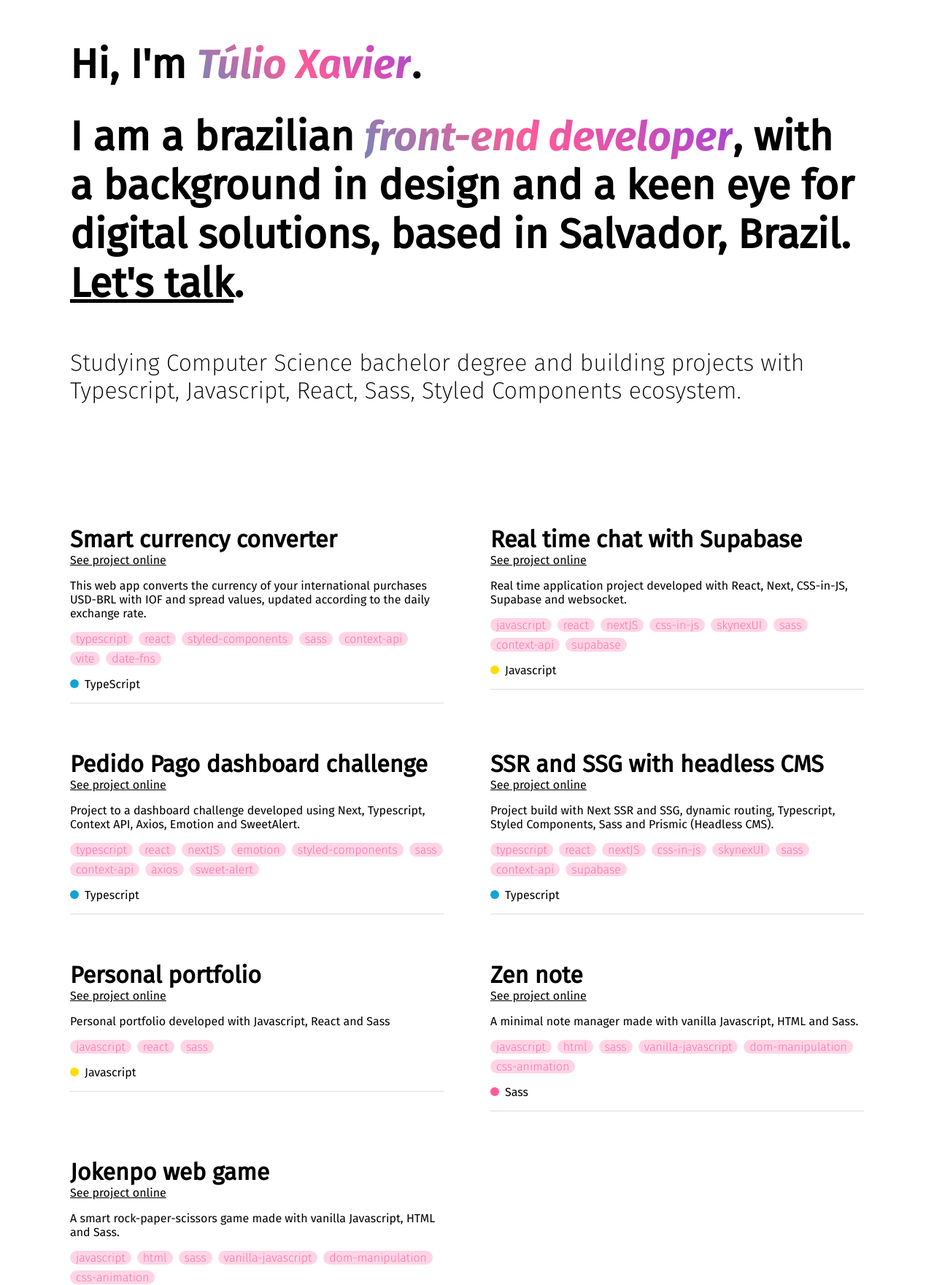
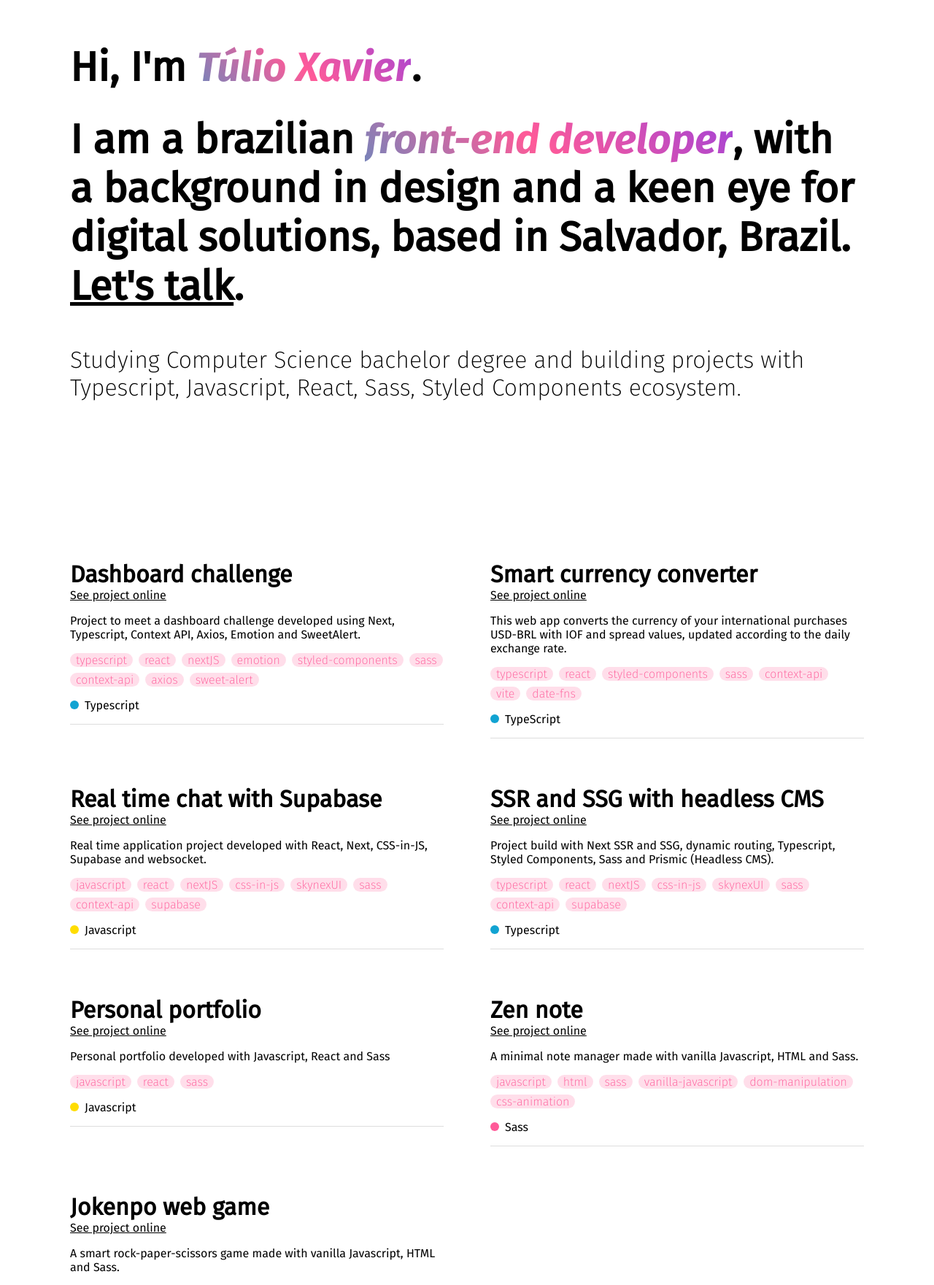
Before and after one commit to tuliopxavier/portfolio, a React (Create React App) app: page / in a window 1280 px wide. Shown: the part 128-1889 px from the top of the page at 73% size. Built offline with nearby package versions, Linux system fonts and the light colour scheme.

Commit message:
:lipstick: update responsiviness

```diff
--- a/src/components/Header.jsx
+++ b/src/components/Header.jsx
@@ -6,7 +6,7 @@ import "./header.scss";
 export const Header = () => {
   let prevScrollpos = window.pageYOffset;
 
-  // hide nav menu
+  // hide nav menu when scrolling down
   window.onscroll = function () {
     let currentScrollPos = window.pageYOffset;
     if (prevScrollpos > currentScrollPos) {
--- a/src/components/Works.jsx
+++ b/src/components/Works.jsx
@@ -8,11 +8,10 @@ export const Works = () => {
 
       {worksList.map((item) => {
         return (
-        <article className='work-container'>
+        <article key={item.id} className='work-container'>
           <a href={item.repo} target='_blank' rel="noreferrer"><h3>{item.name}</h3></a>
           <a href={item.demo} target='_blank' rel="noreferrer">See project online</a>
           <p>{item.description}</p>
-
           <dl>
             {item.topics.map((tag) => {
               return(
@@ -20,16 +19,10 @@ export const Works = () => {
               )
             })}
           </dl>
-
           <p><span className='dot' style={{backgroundColor: `${item.color}`}} ></span>{item.language}</p>
 
         </article>
-
       )})}
-
-
-
-
 
     </section>
   );
--- a/src/components/header.scss
+++ b/src/components/header.scss
@@ -10,7 +10,7 @@ header {
 
   width: 100%;
   height: 5rem;
-  padding: 1rem 3rem;
+  padding: 1rem 2rem;
 
   display: flex;
   align-items: center;
--- a/src/components/home.scss
+++ b/src/components/home.scss
@@ -9,20 +9,26 @@ $color-gradient-3: #11a3d2;
   flex-direction: column;
 
   font-weight: 700;
-  padding: 6rem 3rem 0;
+  padding: 6rem 2rem 0;
   width: 100%;
-  min-height: 100vh;
+  height: 100vh;
 
   & p {
     font-size: 1.75rem;
     margin-bottom: 2rem;
     word-break: break-word;
+
+    a,
+    span {
+      white-space: nowrap;
+    }
   }
 
   & p:last-child {
     margin-top: 1rem;
     font: 200 normal 1.5rem "Fira Sans";
     margin-bottom: 2rem;
+    font-size: 1rem;
   }
 
   & span {
@@ -69,30 +75,34 @@ $color-gradient-3: #11a3d2;
     font-size: 2rem;
   }
 }
-@media (min-width: 585px) {
-  #home p,
-  #home span {
-    font-size: 2.5rem;
-  }
-}
 
 @media (min-width: 768px) {
   #home {
-    padding: 14rem 4rem 0;
+    padding: 8rem 4rem 0;
 
     & p,
     & span {
-      font-size: 2.75rem;
+      font-size: 2.5rem;
     }
 
     & p:last-child {
-      margin-top: 1.5rem;
-      font: 200 normal 2rem "Fira Sans";
+      font-size: 1.5rem;
     }
   }
 }
 
 @media (min-width: 1024px) {
+  #home {
+    padding: 8rem 6rem 0;
+
+    & p,
+    & span {
+      font-size: 3rem;
+    }
+  }
+}
+
+@media (min-width: 1200px) {
   #home {
     padding: 6rem 6rem 0;
 
@@ -100,5 +110,9 @@ $color-gradient-3: #11a3d2;
     & span {
       font-size: 3.5rem;
     }
+
+    & p:last-child {
+      font-size: 2rem;
+    }
   }
 }
--- a/src/components/works.scss
+++ b/src/components/works.scss
@@ -2,13 +2,13 @@ $color-gradient-1: #ff5a98;
 $color-gradient-2: #7638f4;
 $color-gradient-3: #11a3d2;
 
-section#works {
+#works {
   display: grid;
-  grid-template-columns: repeat(auto-fit, minmax(25rem, 1fr));
+  grid-template-columns: repeat(auto-fit, minmax(16rem, 1fr));
   flex-wrap: wrap;
   gap: 4rem;
 
-  padding: 3rem 6rem;
+  padding: 2rem;
 
   & .work-container {
     border-bottom: solid 1px #ddd;
@@ -17,6 +17,10 @@ section#works {
 
     & a:first-of-type {
       text-decoration: none;
+    }
+
+    & a:nth-of-type(2) {
+      cursor: pointer;
     }
 
     & h3 {
@@ -35,7 +39,7 @@ section#works {
 
       & dd {
         color: #ff5a98;
-        background-color: rgb(255, 90, 152, 0.25);
+        background-color: rgb(255, 90, 152, 0.2);
         padding: 0 .5rem;
         border-radius: 1rem;
         white-space: nowrap;
@@ -53,3 +57,24 @@ section#works {
     }
   }
 }
+
+
+// MEDIA QUERIES RESPONSIVINESS
+
+@media (min-width: 768px) {
+  #works {
+    padding: 4rem;
+  }
+}
+
+@media (min-width: 1024px) {
+  #works {
+    padding: 6rem;
+  }
+}
+
+@media (min-width: 1024px) {
+  #works {
+    grid-template-columns: 1fr 1fr;
+  }
+}
--- a/src/worksList.js
+++ b/src/worksList.js
@@ -1,6 +1,16 @@
 export let worksList = [
+{
+    id: 0,
+    name: 'Dashboard challenge',
+    repo: 'https://github.com/tuliopxavier/pp-challenge-web',
+    description: 'Project to meet a dashboard challenge developed using Next, Typescript, Context API, Axios, Emotion and SweetAlert.',
+    demo: 'https://pp-challenge-web-tulio-xavier.vercel.app/',
+    language: 'Typescript',
+    topics: [ 'typescript', 'react', 'nextJS', 'emotion', 'styled-components', 'sass', 'context-api', 'axios', 'sweet-alert'],
+    color: '#11a3d2'
+    },
   {
-    id: 0,
+    id: 1,
     name: 'Smart currency converter',
     repo: 'https://github.com/tuliopxavier/smart-currency-converter',
     description: 'This web app converts the currency of your international purchases USD-BRL with IOF and spread values, updated according to the daily exchange rate.',
@@ -10,7 +20,7 @@ export let worksList = [
     color: '#11a3d2'
   },
   {
-    id: 1,
+    id: 2,
     name: 'Real time chat with Supabase',
     repo: 'https://github.com/tuliopxavier/real-time-chat-next-supabase',
     description: 'Real time application project developed with React, Next, CSS-in-JS, Supabase and websocket.',
@@ -18,16 +28,6 @@ export let worksList = [
     language: 'Javascript',
     topics: [ 'javascript', 'react', 'nextJS', 'css-in-js', 'skynexUI', 'sass', 'context-api', 'supabase'],
     color: '#ffdd00'
-  },
-  {
-    id: 2,
-    name: 'Pedido Pago dashboard challenge',
-    repo: 'https://github.com/tuliopxavier/pp-challenge-web',
-    description: 'Project to a dashboard challenge developed using Next, Typescript, Context API, Axios, Emotion and SweetAlert.',
-    demo: 'https://pp-challenge-web-tulio-xavier.vercel.app/',
-    language: 'Typescript',
-    topics: [ 'typescript', 'react', 'nextJS', 'emotion', 'styled-components', 'sass', 'context-api', 'axios', 'sweet-alert'],
-    color: '#11a3d2'
   },
   {
     id: 3,
```
Also changed, not shown: src/services/githubApi.js (deleted, +0 -7 lines).
